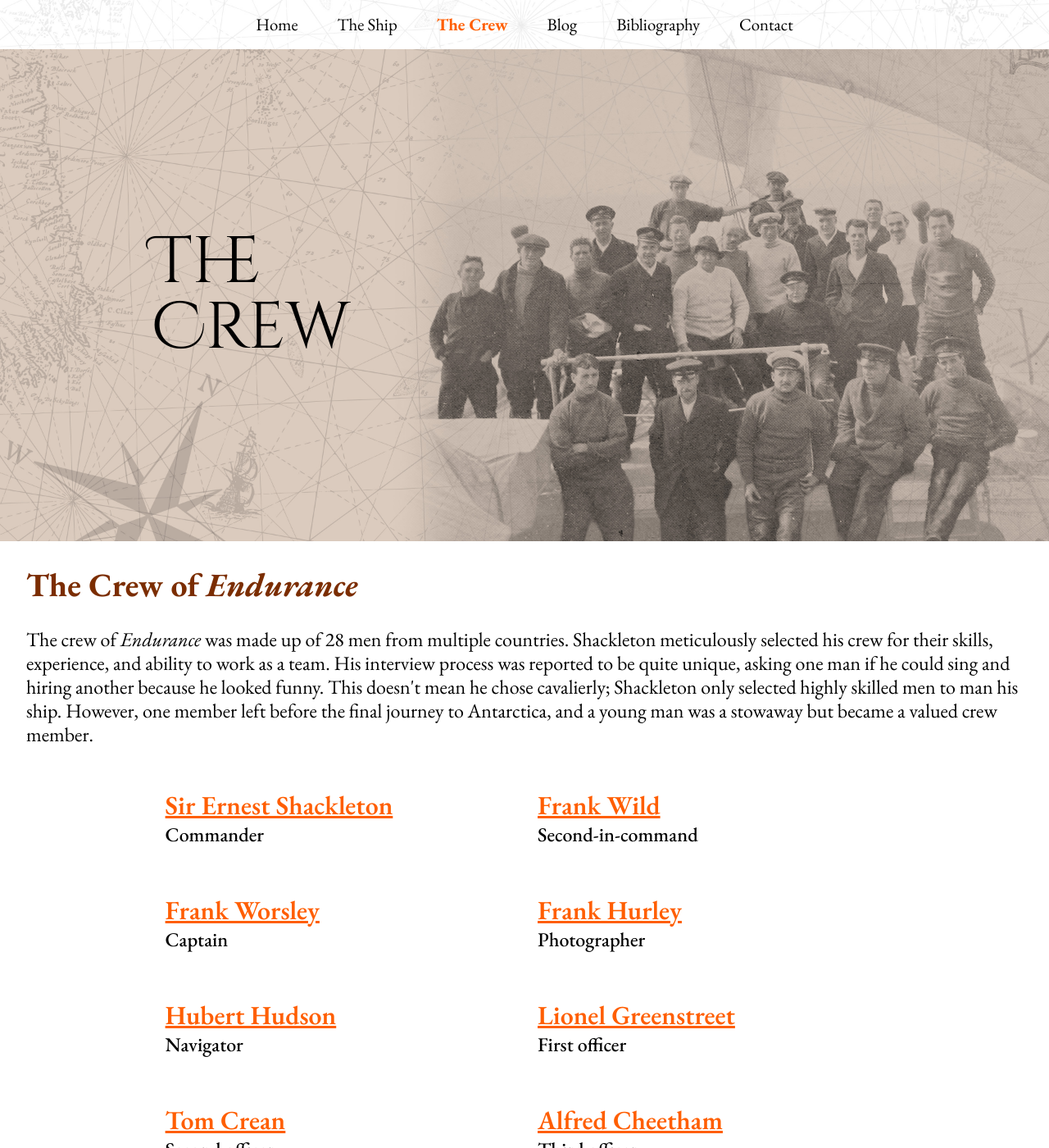
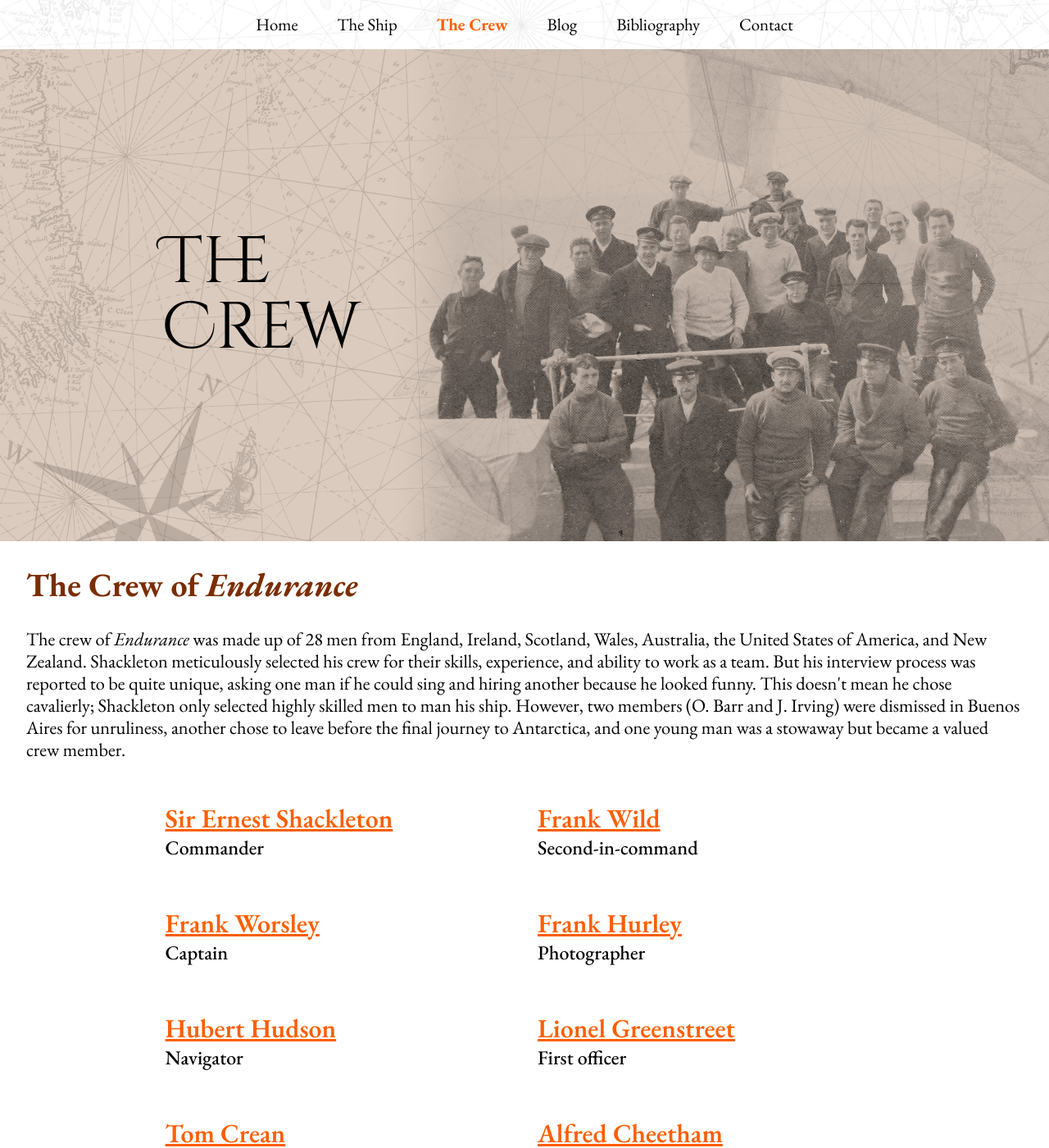
Before and after one commit to stoatsnhoney/Endurance-Project, a Jekyll site: the page built from crew.html, in a window 1280 px wide and 1400 px high. Shown: the whole window at 82% size. Built offline with Jekyll 4.4.1, drawn with Linux system fonts in a browser that asks for light colours; some of the changed text lies outside the part shown.

Commit message:
Update crew info, styles, and ship details
Corrected Timothy McCarthy's name, expanded crew nationality and details in crew.html, adjusted font size and title positioning in main.scss, and clarified depth units in ship.html. Also added new words to VSCode spell check settings.

```diff
--- a/_sass/main.scss
+++ b/_sass/main.scss
@@ -20,7 +20,7 @@ body {
 }
 
 p {
-  font-size: 1.5em;
+  font-size: 1.4em;
   line-height: 1.2;
   color: $textcolor;
 }
@@ -87,7 +87,7 @@ ul {
 }
 
 .crew-title {
-  left: 20%;
+  left: 21%;
 }
 
 .ship-title {
@@ -103,7 +103,7 @@ ul {
 }
 
 .contact-title {
-  left: 27%;
+  left: 26%;
 }
 
 .hero img {
--- a/crew.html
+++ b/crew.html
@@ -12,7 +12,9 @@ title: The Crew
 
   <h2>The Crew of <i>Endurance</i></h2>
 
-  <p>The crew of <i>Endurance</i> was made up of 28 men from multiple countries. Shackleton meticulously selected his crew for their skills, experience, and ability to work as a team. His interview process was reported to be quite unique, asking one man if he could sing and hiring another because he looked funny. This doesn't mean he chose cavalierly; Shackleton only selected highly skilled men to man his ship. However, one member left before the final journey to Antarctica, and a young man was a stowaway but became a valued crew member.</p>
+  <p>
+    The crew of <i>Endurance</i> was made up of 28 men from England, Ireland, Scotland, Wales, Australia, the United States of America, and New Zealand. Shackleton meticulously selected his crew for their skills, experience, and ability to work as a team. But his interview process was reported to be quite unique, asking one man if he could sing and hiring another because he looked funny. This doesn't mean he chose cavalierly; Shackleton only selected highly skilled men to man his ship. However, two members (O. Barr and J. Irving) were dismissed in Buenos Aires for unruliness, another chose to leave before the final journey to Antarctica, and one young man was a stowaway but became a valued crew member.
+  </p>
 
   <ul class="crew-list">
     {% assign sorted_crew = site.crews | sort: "order" %}
@@ -28,7 +30,7 @@ title: The Crew
 
   <p>In addition to the crew, <i>Endurance</i> hosted multiple dog teams, several pigs, and a cat, Mrs Chippy. To find out more about Mrs Chippy, you can find her in the crew section above. Below are the named dogs on the expedition.</p>
 
-  <ul>
+  <ul class="animal-list">
     <li>Amundsen</li>
     <li>Bob</li>
     <li>Bosun</li>
--- a/ship.html
+++ b/ship.html
@@ -45,10 +45,7 @@ title: The Ship
   </p>
 
   <p>
-    The wreck laid undisturbed for over a century, until an expedition in 2022 aboard the <i>S.A. Agulhas II</i> located it at a depth of 3,008 meters (9,865 feet) just over six miles from where Captain Frank Worsley had estimated its position. <i>Endurance</i> was found in remarkable condition, and remains undisturbed as a protected site under the Antarctic Treaty System.
+    The wreck laid undisturbed for over a century, until an expedition in 2022 aboard the <i>S.A. Agulhas II</i> located it at a depth of 9,865 feet (3,008 meters) just over six miles from where Captain Frank Worsley had estimated its position. <i>Endurance</i> was found in remarkable condition, and remains undisturbed as a protected site under the Antarctic Treaty System.
   </p>
 
-  <h2>Construction</h2>
-
-
 </div>
```
Also changed, not shown: _crews/mccarthy.md (+1 -1 lines).
